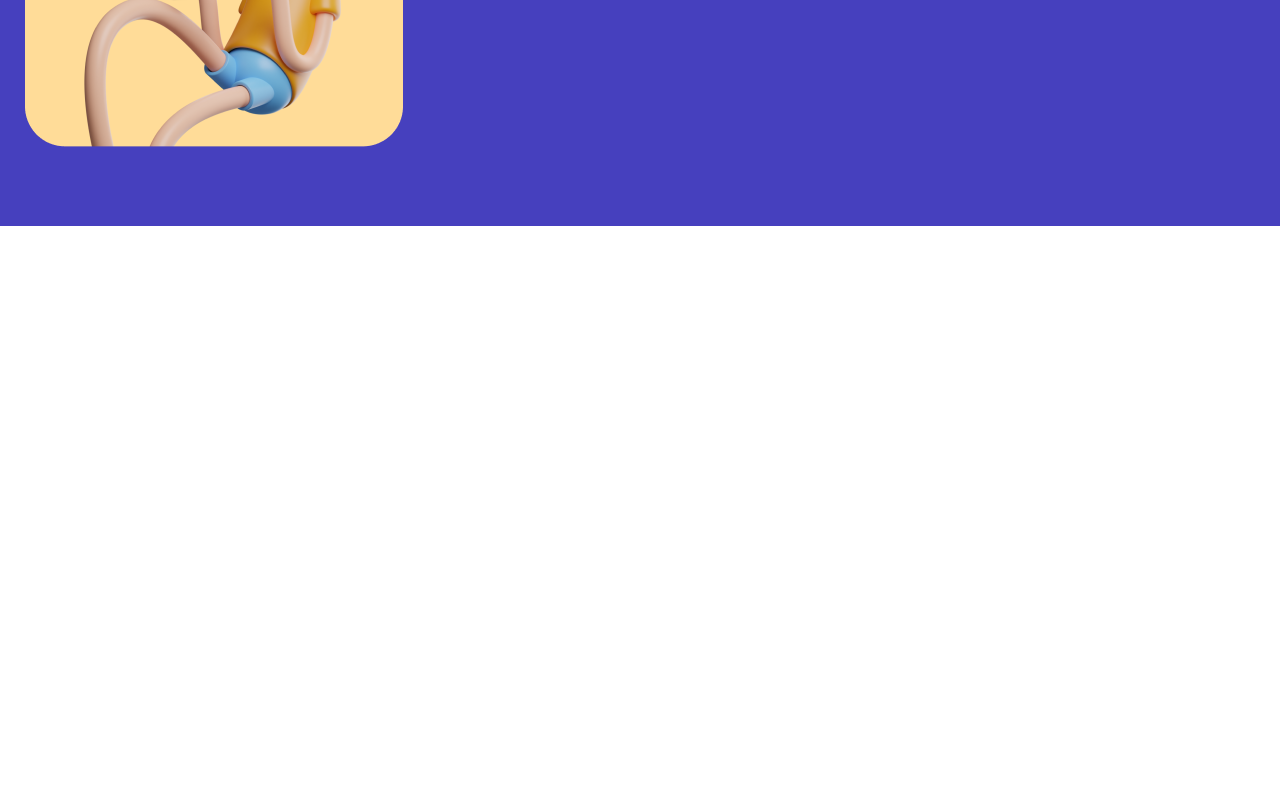
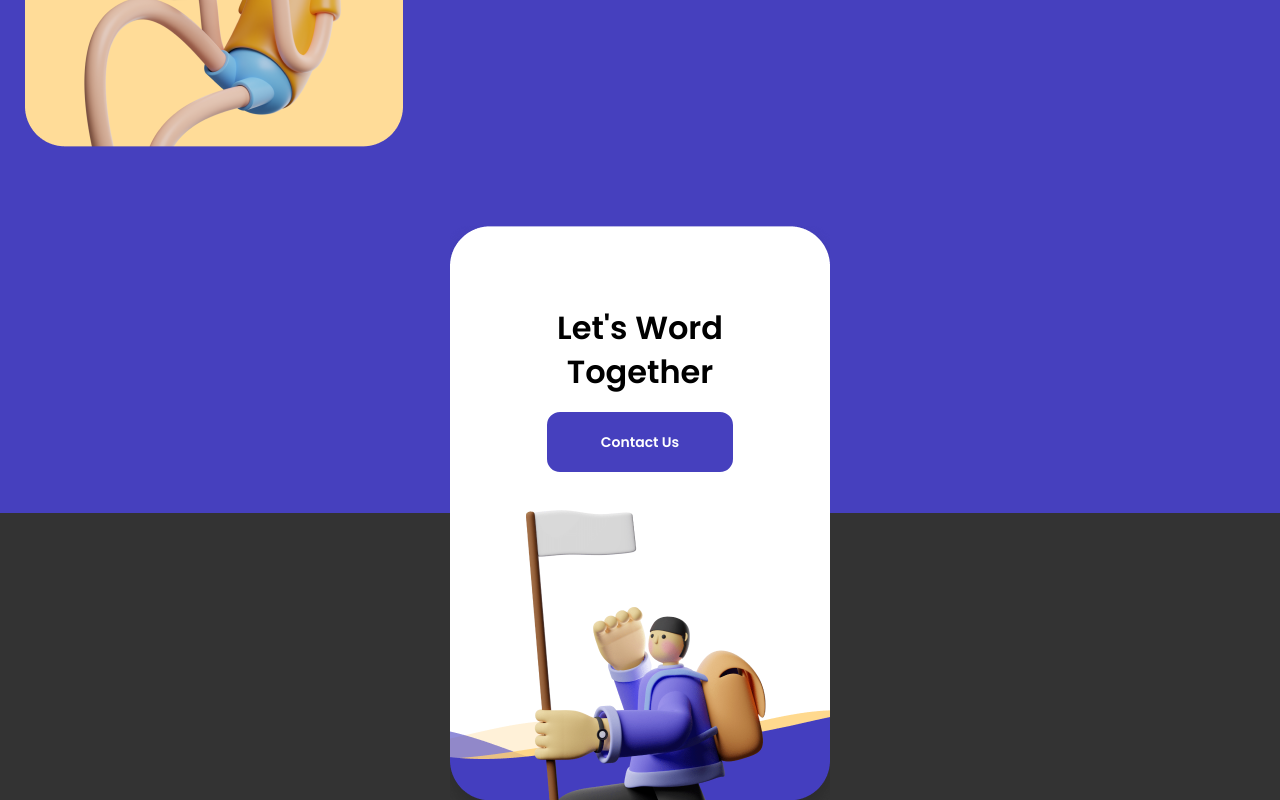
Before and after one commit to JonyNhoque/figma-study, a React (Create React App) app: page / in a window 1280 px wide. Shown: the part 7780-8580 px from the top of the page. Before the commit the page ends 8006 px from the top, so only its background shows below. Built offline with nearby package versions, Linux system fonts and the light colour scheme.

Commit message:
feat: create call to action component

```diff
--- a/src/App.tsx
+++ b/src/App.tsx
@@ -1,4 +1,5 @@
 import React from 'react';
+import CallToAction from './pages/CallToAction';
 import Content from './pages/Content';
 import FAQ from './pages/FAQ';
 import Features from './pages/Features';
@@ -17,6 +18,7 @@ function App() {
       <Testimonials />
       <Portfolio />
       <FAQ />
+      <CallToAction />
     </div>
   );
 }
--- /dev/null
+++ b/src/pages/CallToAction/index.tsx
@@ -0,0 +1,19 @@
+import React from "react";
+import Button from "../../components/Button";
+import S from './style';
+import bgImage from './src/ctaImg.png';
+
+
+const CallToAction = () => {
+    return(
+        <S.CallToAction>
+                <S.Text>
+                    <S.Title>Let's Word <br/> Together</S.Title>
+                    <Button color='#FFF' bgColor="#4640BE">Contact Us</Button>
+                </S.Text>
+            <S.Image src={bgImage} />
+        </S.CallToAction>
+    )
+};
+
+export default CallToAction;
--- /dev/null
+++ b/src/pages/CallToAction/style.ts
@@ -0,0 +1,43 @@
+import styled from 'styled-components';
+
+const S = {
+    CallToAction: styled.div`
+    display: flex;
+    flex-direction: column;
+    height: 574px;
+    align-items: center;
+    background: linear-gradient(
+        to bottom,
+        #4640BE 0%,
+        #4640BE 50%,
+        #333 50%,
+        #333 100%
+    );
+    `,
+
+    Text: styled.div`
+    z-index: 1;
+    margin-top: 80px;
+    `,
+
+    Title: styled.div`
+    font-weight: 600;
+    font-size: 32px;
+    line-height: 44px;
+    text-align: center;
+    color: #000000;
+    margin-bottom: 16px;
+    `,
+
+    Background: styled.div`
+    height: 287px;
+    width: 100vw;
+    background-color: #333;
+    `,
+
+    Image: styled.img`
+    position: absolute;
+    `
+};
+
+export default S
--- a/src/pages/Portfolio/index.tsx
+++ b/src/pages/Portfolio/index.tsx
@@ -53,8 +53,6 @@ const Portfolio = () => {
             <S.CardHolder>
                 {
                     cardData.map((item, key) =>{
-
-                        console.log(item)
                         return(
                             <Card src={item.src} name={item.name} service={item.service} key={key} />
                         )
```
Also changed, not shown: src/pages/CallToAction/src/ctaImg.png (added).
